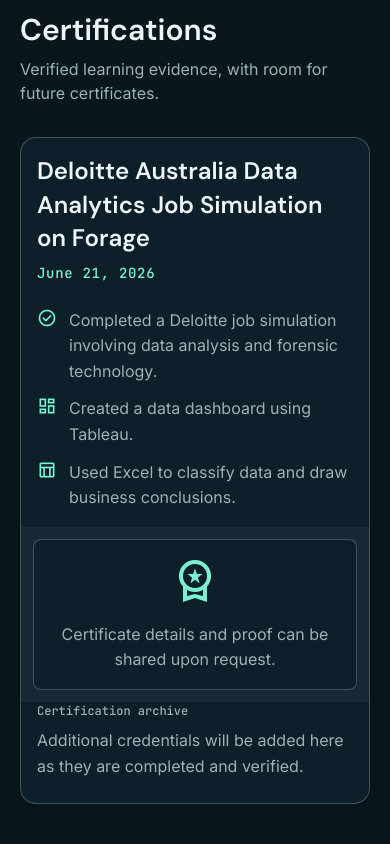
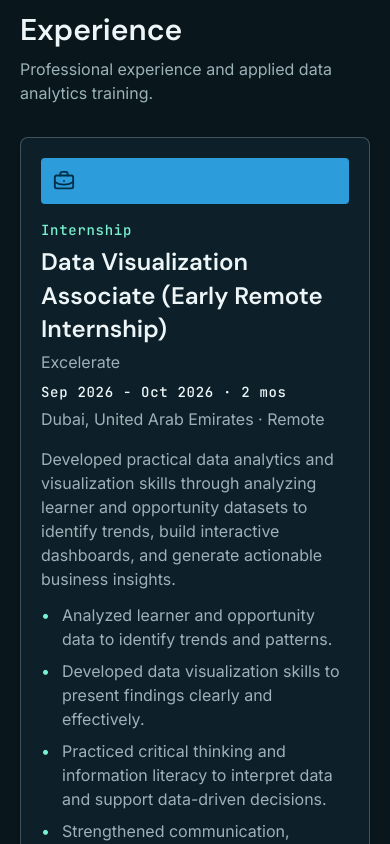
Before and after one commit to Nima-vd/Portfolio, a React (Vite) app: page / in a window 390 px wide. Shown: the part 6780-7624 px from the top of the page. Built offline with nearby package versions, Linux system fonts and the light colour scheme.

Commit message:
Rename Certificate into Experience

```diff
--- a/src/App.jsx
+++ b/src/App.jsx
@@ -6,7 +6,7 @@
 import About from './components/About'
 import ProfessionalProfile from './components/ProfessionalProfile'
 import Education from './components/Education'
-import Certificates from './components/Certificates'
+import Experience from './components/Experience'
 import Skills from './components/Skills'
 import Projects from './components/Projects'
 import Passions from './components/Passions'
@@ -44,7 +44,7 @@
         <Reveal><About /></Reveal>
         <Reveal delay={0.05}><ProfessionalProfile /></Reveal>
         <Reveal delay={0.05}><Education /></Reveal>
-        <Reveal delay={0.05}><Certificates /></Reveal>
+        <Reveal delay={0.05}><Experience /></Reveal>
         <Reveal delay={0.05}><Skills /></Reveal>
         <Reveal delay={0.05}><Projects /></Reveal>
         <Reveal delay={0.05}><Passions /></Reveal>
--- a/src/components/Certificates.jsx
+++ /dev/null
@@ -1,54 +0,0 @@
-import React from 'react'
-
-export default function Certificates() {
-  return (
-    <section id="certificates" className="py-stack-xl bg-surface-container-lowest">
-      <div className="max-w-container-max mx-auto px-margin-mobile md:px-gutter">
-        <div className="mb-stack-lg">
-          <p className="eyebrow">Credentials</p>
-          <h2 className="font-headline-md text-headline-md text-on-surface mt-3">Certifications</h2>
-          <p className="text-secondary font-body-md mt-2">Verified learning evidence, with room for future certificates.</p>
-        </div>
-
-        <div className="bg-surface border border-outline-variant/30 rounded-2xl overflow-hidden shadow-md certificate-card">
-          <div className="p-4 sm:p-8">
-            <div className="flex flex-col md:flex-row md:items-start md:justify-between gap-4 mb-6">
-              <div>
-                <h3 className="font-headline-sm text-headline-sm text-on-surface break-words">
-                  Deloitte Australia Data Analytics Job Simulation on Forage
-                </h3>
-                <p className="text-primary font-label-md text-label-md mt-2">June 21, 2026</p>
-              </div>
-            </div>
-
-            <ul className="space-y-3 text-on-surface-variant font-body-md text-body-md">
-              <li className="flex gap-3">
-                <span className="material-symbols-outlined text-primary text-xl" data-icon="check_circle">check_circle</span>
-                <span>Completed a Deloitte job simulation involving data analysis and forensic technology.</span>
-              </li>
-              <li className="flex gap-3">
-                <span className="material-symbols-outlined text-primary text-xl" data-icon="dashboard">dashboard</span>
-                <span>Created a data dashboard using Tableau.</span>
-              </li>
-              <li className="flex gap-3">
-                <span className="material-symbols-outlined text-primary text-xl" data-icon="table_chart">table_chart</span>
-                <span>Used Excel to classify data and draw business conclusions.</span>
-              </li>
-            </ul>
-          </div>
-
-          <div className="bg-surface-container-high p-3 sm:p-4">
-            <div className="rounded-xl border border-outline-variant/30 bg-white p-4 sm:p-6 text-center text-on-surface-variant">
-              <span className="material-symbols-outlined text-5xl text-primary" data-icon="workspace_premium">workspace_premium</span>
-              <p className="mt-3 font-body-md text-body-md">Certificate details and proof can be shared upon request.</p>
-            </div>
-          </div>
-          <div className="px-4 pb-6 sm:px-8 sm:pb-8">
-            <p className="font-label-sm text-label-sm text-secondary">Certification archive</p>
-            <p className="font-body-md text-body-md text-on-surface-variant mt-2">Additional credentials will be added here as they are completed and verified.</p>
-          </div>
-        </div>
-      </div>
-    </section>
-  )
-}
--- /dev/null
+++ b/src/components/Experience.jsx
@@ -0,0 +1,91 @@
+import React from 'react'
+import { Award, BriefcaseBusiness, ExternalLink } from 'lucide-react'
+
+const experience = [
+  {
+    type: 'Internship',
+    title: 'Data Visualization Associate (Early Remote Internship)',
+    organization: 'Excelerate',
+    date: 'Sep 2026 - Oct 2026 · 2 mos',
+    location: 'Dubai, United Arab Emirates · Remote',
+    icon: BriefcaseBusiness,
+    description: 'Developed practical data analytics and visualization skills through analyzing learner and opportunity datasets to identify trends, build interactive dashboards, and generate actionable business insights.',
+    highlights: [
+      'Analyzed learner and opportunity data to identify trends and patterns.',
+      'Developed data visualization skills to present findings clearly and effectively.',
+      'Practiced critical thinking and information literacy to interpret data and support data-driven decisions.',
+      'Strengthened communication, collaboration, and technology literacy skills while working in a remote learning environment.',
+    ],
+  },
+  {
+    type: 'Certificate',
+    title: 'Data Analyst Bootcamp 2026',
+    organization: 'Alex The Analyst',
+    date: 'Issued Aug 2026 · Expires Dec 2036',
+    icon: Award,
+    description: 'Successfully completed the 24+ hour Data Analyst Bootcamp by Alex Freberg, covering SQL, Excel, Python, Power BI, R, and AWS.',
+    link: 'https://www.youtube.com/watch?v=cnjhHZNJEDk&t=96030s',
+    linkLabel: 'View credential',
+  },
+  {
+    type: 'Job simulation',
+    title: 'Deloitte Australia - Data Analytics Job Simulation',
+    organization: 'Forage',
+    date: 'Issued Jun 2026',
+    icon: Award,
+    description: 'Completed a data analytics job simulation involving data analysis and forensic technology. Created a Tableau dashboard and used Excel to classify data and draw business conclusions.',
+  },
+]
+
+export default function Experience() {
+  return (
+    <section id="experience" className="py-stack-xl bg-surface-container-lowest">
+      <div className="max-w-container-max mx-auto px-margin-mobile md:px-gutter">
+        <div className="mb-stack-lg">
+          <p className="eyebrow">Career and credentials</p>
+          <h2 className="font-headline-md text-headline-md text-on-surface mt-3">Experience</h2>
+          <p className="text-secondary font-body-md mt-2">Professional experience and applied data analytics training.</p>
+        </div>
+
+        <div className="space-y-5">
+          {experience.map((item) => {
+            const Icon = item.icon
+            return (
+              <article key={item.title} className="bg-surface border border-outline-variant/30 rounded-xl shadow-md p-5 sm:p-7">
+                <div className="flex flex-col sm:flex-row sm:items-start gap-4">
+                  <div className="shrink-0 rounded-lg bg-primary-container text-on-primary-container p-3" aria-hidden="true">
+                    <Icon size={22} />
+                  </div>
+                  <div className="min-w-0 flex-1">
+                    <div className="flex flex-col md:flex-row md:justify-between md:items-start gap-2">
+                      <div>
+                        <p className="font-label-md text-label-md text-primary">{item.type}</p>
+                        <h3 className="font-headline-sm text-headline-sm text-on-surface mt-1">{item.title}</h3>
+                        <p className="font-body-md text-on-surface-variant mt-1">{item.organization}</p>
+                      </div>
+                      <div className="md:text-right shrink-0">
+                        <p className="font-label-md text-label-md text-on-surface">{item.date}</p>
+                        {item.location && <p className="font-body-sm text-secondary mt-1">{item.location}</p>}
+                      </div>
+                    </div>
+                    <p className="font-body-md text-on-surface-variant mt-4">{item.description}</p>
+                    {item.highlights && (
+                      <ul className="mt-3 space-y-2 text-on-surface-variant font-body-md">
+                        {item.highlights.map((highlight) => <li key={highlight} className="flex gap-3"><span className="text-primary" aria-hidden="true">•</span><span>{highlight}</span></li>)}
+                      </ul>
+                    )}
+                    {item.link && (
+                      <a href={item.link} target="_blank" rel="noreferrer" className="inline-flex items-center gap-2 font-label-md text-label-md text-primary hover:underline mt-4">
+                        {item.linkLabel}<ExternalLink size={16} aria-hidden="true" />
+                      </a>
+                    )}
+                  </div>
+                </div>
+              </article>
+            )
+          })}
+        </div>
+      </div>
+    </section>
+  )
+}
--- a/src/components/Header.jsx
+++ b/src/components/Header.jsx
@@ -7,7 +7,7 @@
   { id: 'about', label: 'About' },
   { id: 'profile', label: 'Profile' },
   { id: 'education', label: 'Education' },
-  { id: 'certificates', label: 'Certificates' },
+  { id: 'experience', label: 'Experience' },
   { id: 'skills', label: 'Skills' },
   { id: 'projects', label: 'Projects' },
   { id: 'contact', label: 'Contact' },
```
